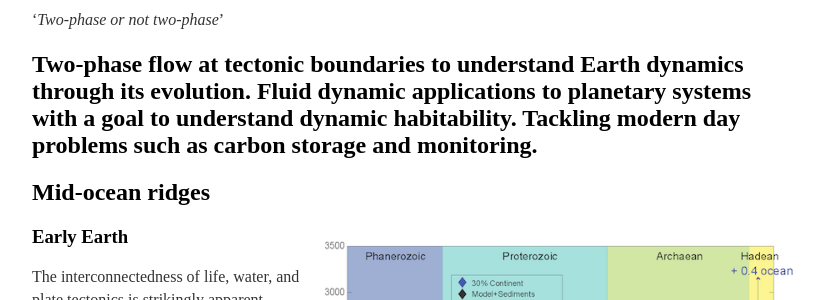
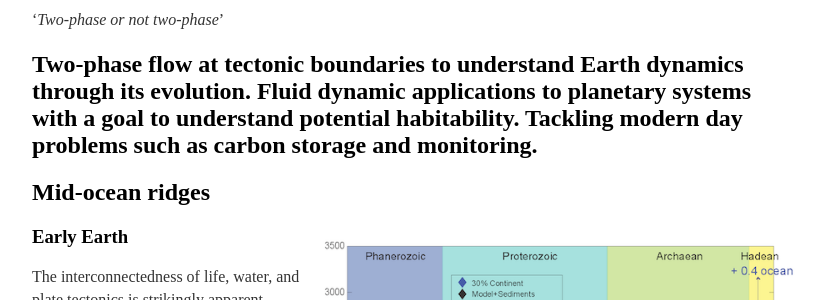
Before and after one commit to joycesim/joycesim.github.io, a Jekyll site: the page built from research/index.md, in a window 1280 px wide and 900 px high. Shown: the part 217-517 px from the top of the window, without its empty margins (224-1048 px from the left). Built offline with Jekyll 4.4.1, drawn with Linux system fonts in a browser that asks for light colours.

Commit message:
Update index.md

```diff
--- a/research/index.md
+++ b/research/index.md
@@ -6,7 +6,7 @@ title: Research
 
 '*Two-phase or not two-phase*'
 
-## Two-phase flow at tectonic boundaries to understand Earth dynamics through its evolution. Fluid dynamic applications to planetary systems with a goal to understand dynamic habitability. Tackling modern day problems such as carbon storage and monitoring.
+## Two-phase flow at tectonic boundaries to understand Earth dynamics through its evolution. Fluid dynamic applications to planetary systems with a goal to understand potential habitability. Tackling modern day problems such as carbon storage and monitoring.
 
 
 [//]: # (Research to move the conversation forward)
```
